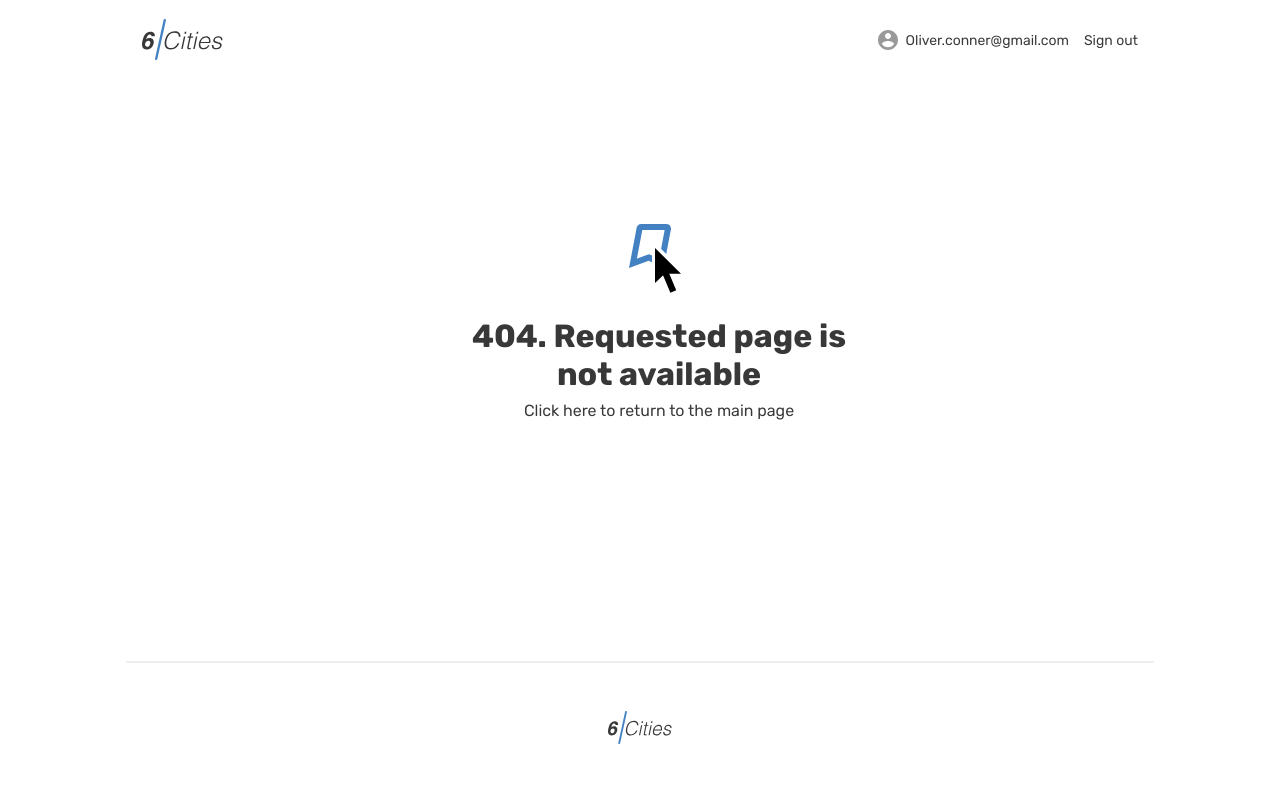
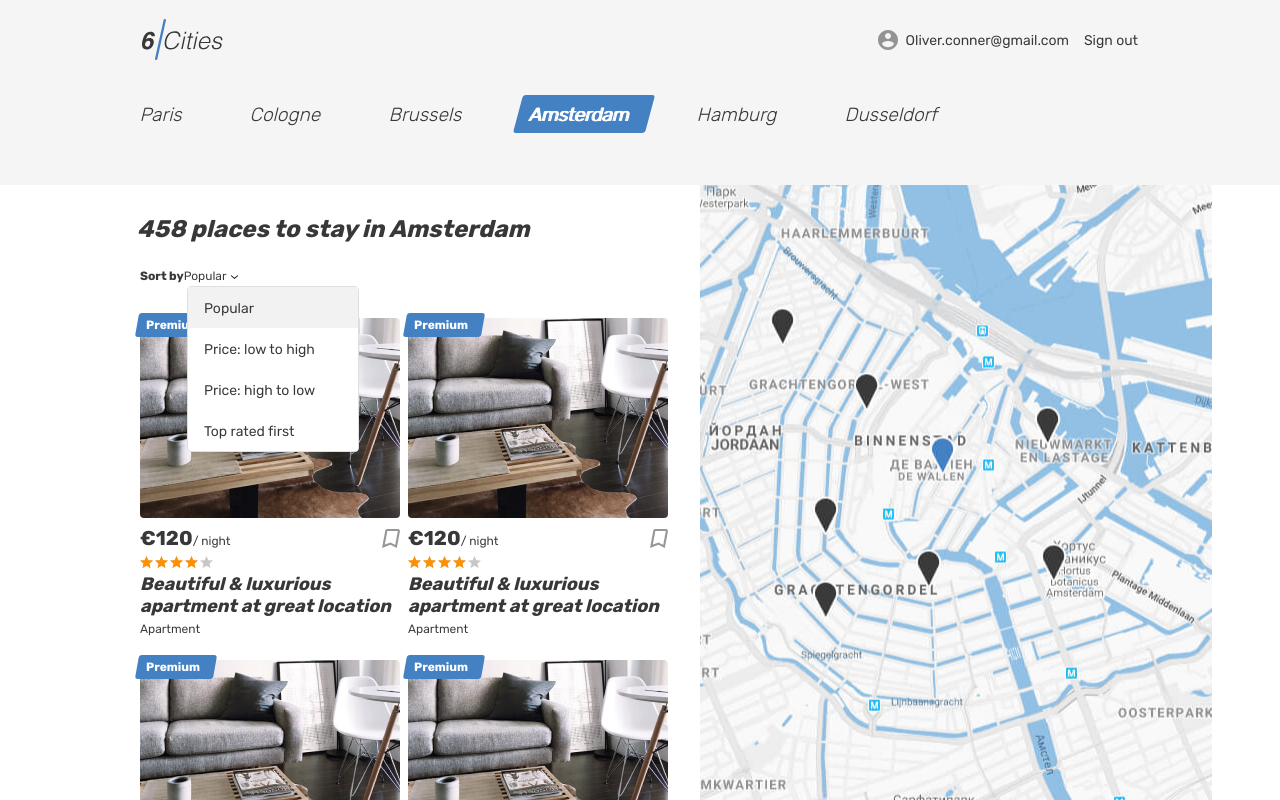
Before and after one commit to sanich123/sixCities, a React (Create React App) app in the folder project/: page / in a window 1280 px wide. Before the commit this address had no page. Built offline with nearby package versions, Linux system fonts and the light colour scheme.

Commit message:
returning back the main page

```diff
--- a/project/src/components/app/app.tsx
+++ b/project/src/components/app/app.tsx
@@ -1,13 +1,12 @@
-// import MainScreen from '../main/main';
-import NoPage from '../no-page/no-page404';
+import MainScreen from '../main/main';
+
 
 type AppProps = {
   placesCount: number;
 }
 function App({placesCount}: AppProps): JSX.Element {
 
-  return <NoPage />;
-  // <MainScreen placesCount={placesCount}/>;
+  return <MainScreen placesCount={placesCount}/>;
 }
 
 export default App;
```
